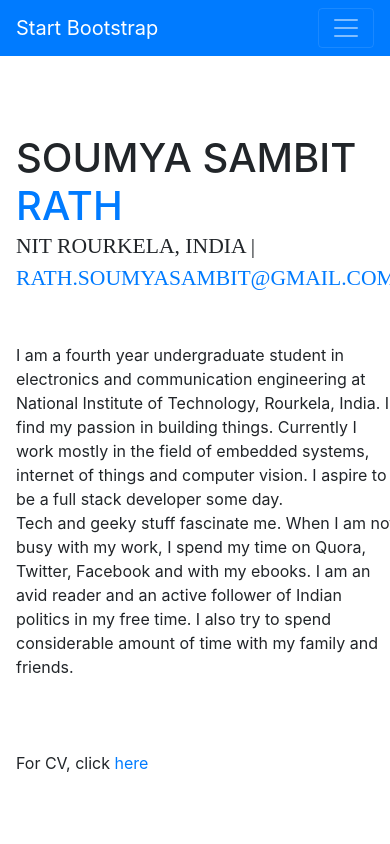
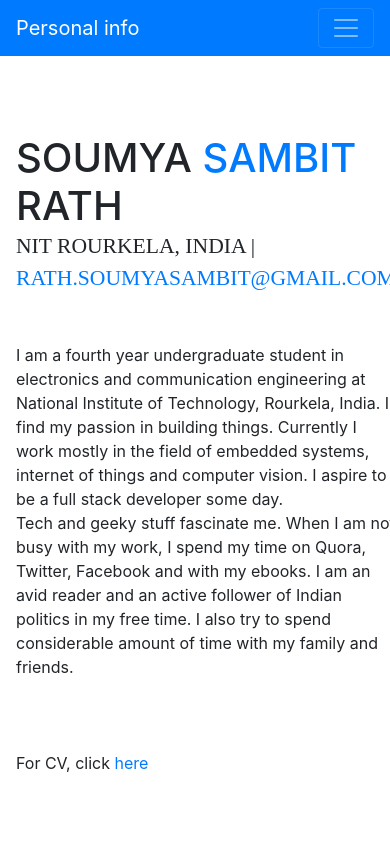
Before and after one commit to ss-rath/ss-rath.github.io, a website with bundled scripts: page index.html in a window 390 px wide. Shown: the top 844 px of the page. Built offline with nearby package versions, Linux system fonts and the light colour scheme; a web font is replaced by a local one.

Commit message:
Minor changes

```diff
--- a/index.html
+++ b/index.html
@@ -29,7 +29,7 @@
 
     <nav class="navbar navbar-expand-lg navbar-dark bg-primary fixed-top" id="sideNav">
       <a class="navbar-brand js-scroll-trigger" href="#page-top">
-        <span class="d-block d-lg-none">Start Bootstrap</span>
+        <span class="d-block d-lg-none">Personal info</span>
         <span class="d-none d-lg-block">
           <img class="img-fluid img-profile rounded-circle mx-auto mb-2" src="img/profile.jpg" alt="">
         </span>
@@ -76,8 +76,7 @@
 
       <section class="resume-section p-3 p-lg-5 d-flex d-column" id="about">
         <div class="my-auto">
-          <h1 class="mb-0">Soumya Sambit
-            <span class="text-primary">Rath</span>
+          <h1 class="mb-0">Soumya <span class="text-primary"> Sambit</span> Rath
           </h1>
           <div class="subheading mb-5">NIT Rourkela, India  |
             <a href="mailto:rath.soumyasambit@gmail.com">rath.soumyasambit@gmail.com</a>
```
